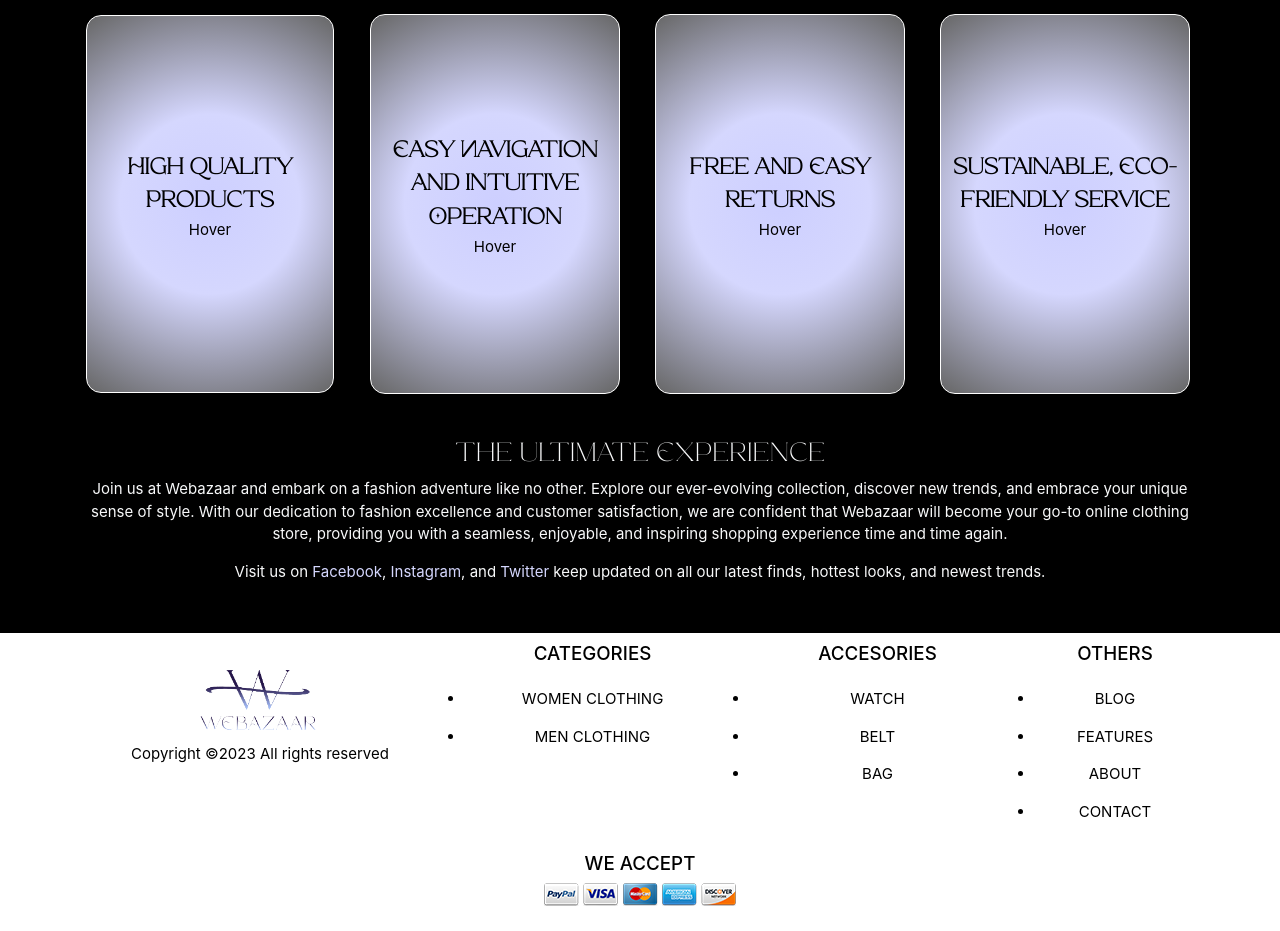
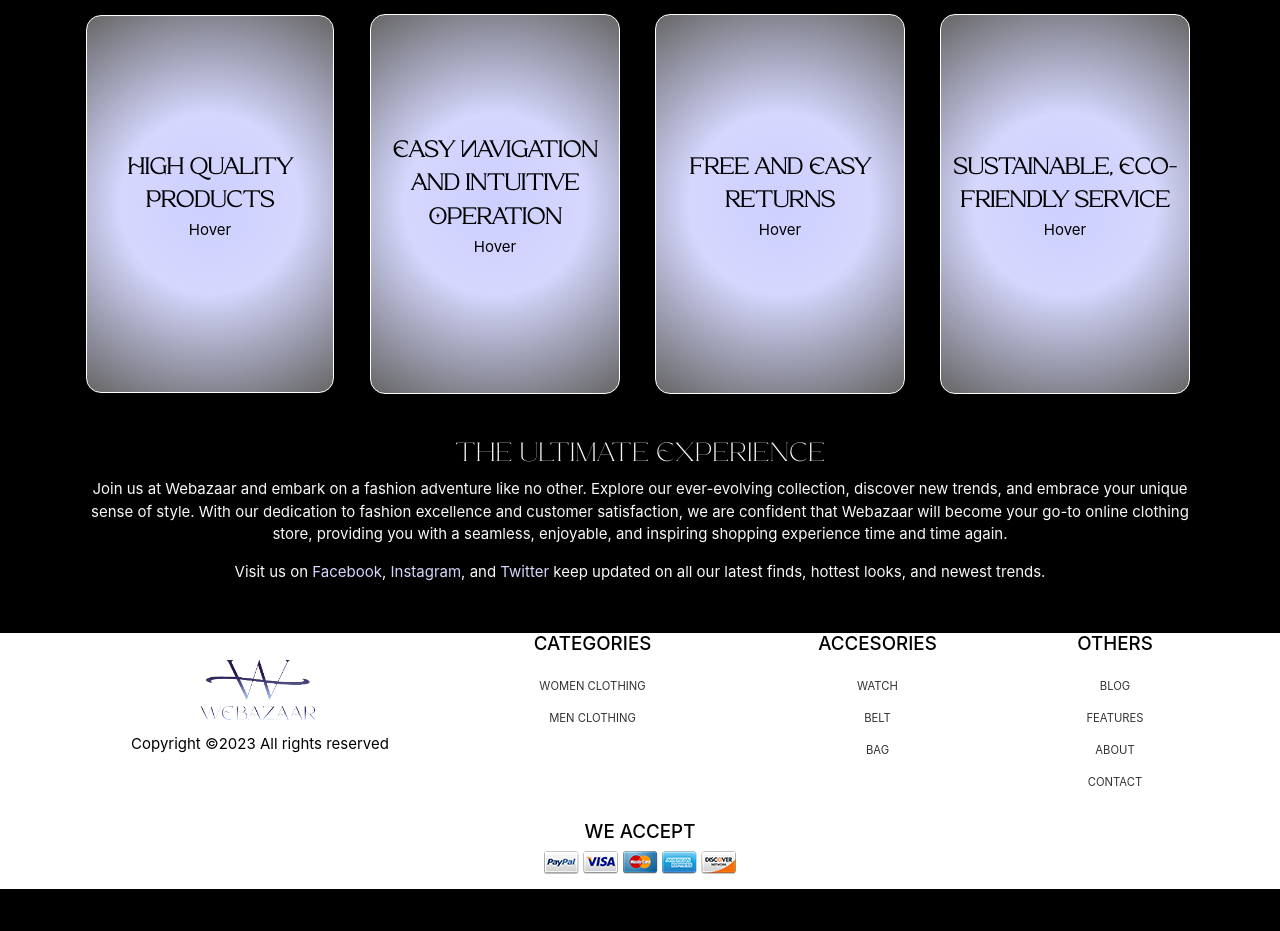
Before and after one commit to LorenzFuentes/webazaar, a PHP site: page /about.html in a window 1280 px wide. Shown: the part 801-1732 px from the top of the page. After the commit the page ends 1690 px from the top, so only its background shows below. Run offline with PHP 8.4, Linux system fonts and the light colour scheme; some libraries are stand-ins or nearby versions.

Commit message:
Update Footer

```diff
--- a/resource/css/about.css
+++ b/resource/css/about.css
@@ -111,7 +111,13 @@ h3{
 }
 
 .footer{
-  padding: 10px;
   color:#000;
   background-color: #fff;
 }
+
+.list-style{
+  list-style-type: none!important;
+  cursor :pointer;
+  font-size: .75rem;
+  opacity: .8;
+}
```
